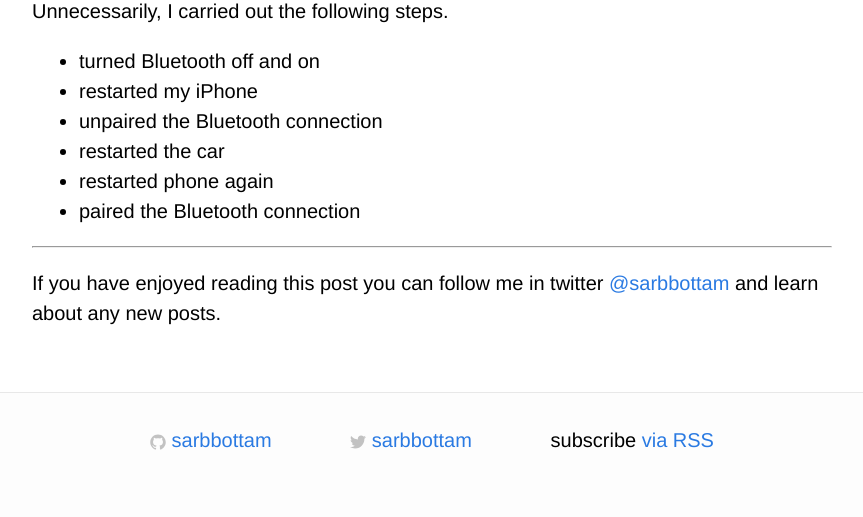
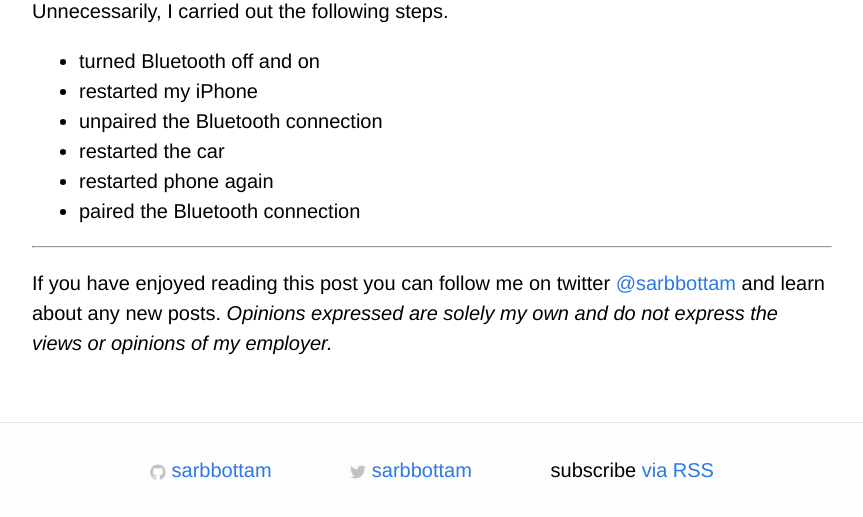
Before and after one commit to sarbbottam/sarbbottam.github.io, a Jekyll site: the page built from _posts/2015-11-28-bluetooth-audio-no-sound-iphone.md, in a window 1280 px wide and 900 px high, scrolled down 662 px, cut to the strip 383-900 px from the top of the window. Shown: the whole strip, without its empty margins (208-1071 px from the left). Built offline with Jekyll 4.4.1, drawn with Linux system fonts in a browser that asks for light colours; comment, search, counter and statistics services are not loaded; before the commit the page ends 1532 px from its top, so only the background shows below that.

Commit message:
chore(footer): added disclaimer

```diff
--- a/_layouts/post.html
+++ b/_layouts/post.html
@@ -17,7 +17,8 @@ layout: default
   <article class="post-content">
   {{ content }}
   <hr/>
-  If you have enjoyed reading this post you can follow me in twitter <a href="https://twitter.com/sarbbottam">@sarbbottam</a> and learn about any new posts.
+  If you have enjoyed reading this post you can follow me on twitter <a href="https://twitter.com/sarbbottam">@sarbbottam</a> and learn about any new posts.
+  <em>Opinions expressed are solely my own and do not express the views or opinions of my employer.</em>
   </article>
   {% include anchor.html %}
   <div id="disqus_thread"></div>
```
